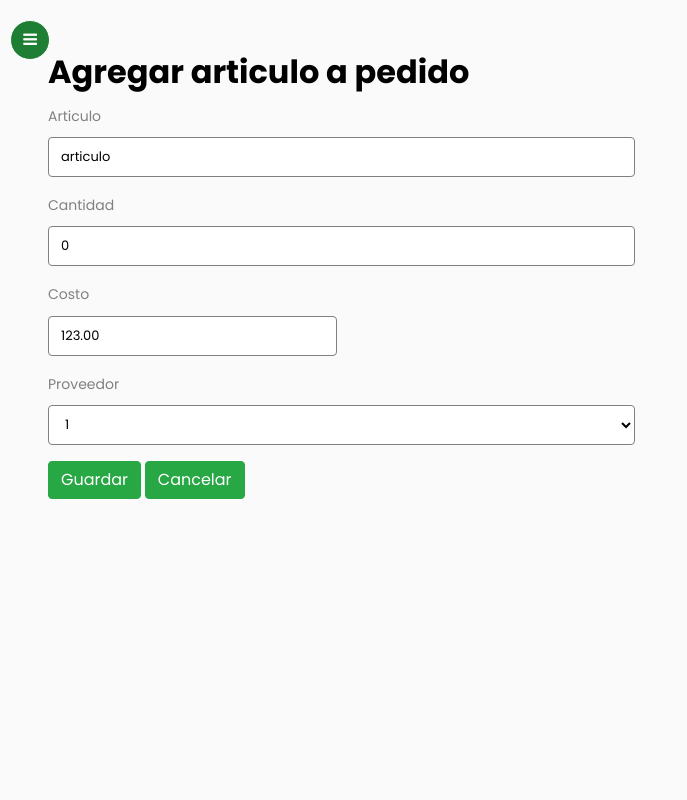
After one commit to jfpetrelli/Huellitas-PetShop, a Django app: page /ordenCompra/Add/2 in a window 1280 px wide. The commit adds this page. Shown: the whole page, without its empty margins (0-687 px from the left). Run offline with Django 3.2, Linux system fonts and the light colour scheme; a user stored in the database is signed in; data comes from the database, SQL or seed files in the repository; both versions use the stored data as it was after the commit; data that the repository does not hold is empty; some libraries are stand-ins or nearby versions.

Commit message:
OrdenCompra-OK

```diff
--- a/Huellitas/gestionStock/forms.py
+++ b/Huellitas/gestionStock/forms.py
@@ -110,7 +110,7 @@ class ConfiguracionListForm(forms.ModelForm):
         }
 
 
-class OrdenCompra(forms.ModelForm):
+class OrdenCompraForm(forms.ModelForm):
     class Meta:
         model = Tmp_Orden_Compra
 
@@ -123,8 +123,8 @@ class OrdenCompra(forms.ModelForm):
         ]
 
         labels = {
-            'descripcion': 'Articulo',
-            'articulo_proveedor': 'Art. Proveedor',
+            'descripcion': 'Descripcion',
+            'articulo_proveedor': 'Codigo Proveedor',
             'cantidad': 'Cantidad',
             'precio_costo': 'Costo',
             'proveedor': 'Proveedor',
--- a/Huellitas/gestionStock/models.py
+++ b/Huellitas/gestionStock/models.py
@@ -117,4 +117,4 @@ class Tmp_Orden_Compra(models.Model):
 
 
     class Meta:
-        verbose_name_plural = "Pre Orden de Compra "
+        verbose_name_plural = "Pre Orden de Compra"
--- a/Huellitas/gestionStock/templates/almacen.html
+++ b/Huellitas/gestionStock/templates/almacen.html
@@ -81,6 +81,7 @@
                         <td class="align-middle col-sm-2">
                             <a href="{% url 'articulo_update' articulo.id %}"><button type="button" class="btn btn-success add-new btn-xs"><i class="fa fa-pencil fa-xs" aria-hidden="true"></i></button></a>
                             <a href="{% url 'articulo_delete' articulo.id %}"><button type="button" class="btn btn-success add-new btn-xs"><i class="fa fa-trash fa-xs" aria-hidden="true"></i></button></a>
+                            <a href="{% url 'ordenCompraAdd' articulo.id %}"><button type="button" class="btn btn-success add-new btn-xs"> Pedir </button></a>
                         </td>
                     </tr>
                     {% endfor %}
--- a/Huellitas/gestionStock/templates/ordenCompra.html
+++ b/Huellitas/gestionStock/templates/ordenCompra.html
@@ -51,7 +51,6 @@
             <table class="table table-striped mt-1">
                 <thead>
                     <tr>
-                        <th class="align-middle col-sm-1">ID</th>
                         <th class="align-middle col-sm-1">Articulo</th>
                         <th class="align-middle col-sm-1">Art. Proveedor</th>
                         <th class="align-middle col-sm-1">Costo</th>
@@ -63,15 +62,14 @@
                 <tbody>
                     {% for articulo in ordenCompra %}
                     <tr>
-                        <td class="align-middle col-sm-1">{{articulo.id}}</td>
                         <td class="align-middle col-sm-1">{{articulo.descripcion}}</td>
                         <td class="align-middle col-sm-1">{{articulo.articulo_proveedor}}</td>
                         <td class="align-middle col-sm-1">{{articulo.precio_costo}}</td>
                         <td class="align-middle col-sm-1">{{articulo.proveedor}}</td>
                         <td class="align-middle col-sm-1">{{articulo.cantidad}}</td>
                         <td class="align-middle col-sm-2">
-                            <a href="{% url 'articulo_update' articulo.id %}"><button type="button" class="btn btn-success add-new btn-xs"><i class="fa fa-pencil fa-xs" aria-hidden="true"></i></button></a>
-                            <a href="{% url 'articulo_delete' articulo.id %}"><button type="button" class="btn btn-success add-new btn-xs"><i class="fa fa-trash fa-xs" aria-hidden="true"></i></button></a>
+                            <a href="{% url 'ordenCompraEdit' articulo.id %}"><button type="button" class="btn btn-success add-new btn-xs"><i class="fa fa-pencil fa-xs" aria-hidden="true"></i></button></a>
+                            <a href="{% url 'ordenCompraDelete' articulo.id %}"><button type="button" class="btn btn-success add-new btn-xs"><i class="fa fa-trash fa-xs" aria-hidden="true"></i></button></a>
                         </td>
                     </tr>
                     {% endfor %}
--- /dev/null
+++ b/Huellitas/gestionStock/templates/ordenCompraAdd.html
@@ -0,0 +1,65 @@
+{% extends "base.html" %}
+
+{% load static %}
+
+{% block content %}
+<style>
+
+.form-control{
+  border: 1px;
+ border-color: gray;
+ border-style: solid;
+
+}
+.form-control:focus {
+  border: 2px;
+  border-color: green;
+  border-style: solid;
+
+}
+.form-control::placeholder {
+  color: grey;
+
+}
+
+</style>
+
+
+<div class="container-lg">
+  <div class="table-title">
+      <div class="row">
+          <div class="col-sm-9"><h2><b>Agregar articulo a pedido</b></h2></div>
+      </div>
+  </div>
+</div>
+	<form method="POST">
+    {% csrf_token %}
+        <div class="form-row">
+          <div class="form-group col-md-6">
+            <label for="descripcion">{{ form2.descripcion.label }}</label>
+            {{ form2.descripcion }}
+          </div>
+        </div>
+        <div class ="form-row">
+          <div class="form-group col-md-6">
+            <label for="cantidad">{{ form.cantidad.label }}</label>
+            {{ form.cantidad }}
+          </div>
+        </div>
+        <div class="class form-row">
+          <div class="class form-group col-md-3">
+            <label for="precio_costo">{{ form2.precio_costo.label }}</label>
+            {{ form2.precio_costo }}
+          </div>
+        </div>
+        <div class="class form-row">
+          <div class="class form-group col-md-6">
+            <label for="proveedor">{{ form2.proveedor.label }}</label>
+            {{ form2.proveedor }}
+          </div>
+        </div>
+        <button type="submit" class="btn btn-success">Guardar</button>
+        <a href="{% url 'articulo_list' %}" class="btn btn-success">Cancelar</a>
+  </form>
+
+{% endblock %}
--- a/Huellitas/gestionStock/urls.py
+++ b/Huellitas/gestionStock/urls.py
@@ -29,13 +29,19 @@ urlpatterns = [
 
 
 
+
     path('resumen/',views.resumen, name="Resumen"),
 
     # Ordenes de compra
-    path('ordenCompra/',login_required(views.ordenCompraList.as_view()), name="ordenCompraList"),
-    path('ordenCompra/<str:proveedor>',login_required(views.ordenCompraList.as_view()), name="ordenCompraList"),
-    path('ordenCompraPDF/',login_required(views.ordenCompraPDF.as_view()), name="ordenCompraPDF"),
-    path('ordenCompraPDF/<str:proveedor>',login_required(views.ordenCompraPDF.as_view()), name="ordenCompraPDF")
+    path('ordenCompra/', login_required(views.OrdenCompraList.as_view()), name="ordenCompraList"),
+    path('ordenCompra/<str:proveedor>', login_required(views.OrdenCompraList.as_view()), name="ordenCompraList"),
+    path('ordenCompra/Add/<int:pk>', login_required(views.OrdenCompraAdd.as_view()), name="ordenCompraAdd"),
+    path('ordenCompra/Edit/<int:pk>', login_required(views.OrdenCompraEdit.as_view()), name="ordenCompraEdit"),
+    path('ordenCompra/Delete/<int:pk>', login_required(views.OrdenCompraDelete.as_view()), name="ordenCompraDelete"),
+    path('ordenCompra/Add/OrdenCompraList/<str:articulo>', login_required(views.OrdenCompraList.as_view()), name="configuracion_list"),
+    # PDF
+    path('ordenCompraPDF/', login_required(views.OrdenCompraPDF.as_view()), name="ordenCompraPDF"),
+    path('ordenCompraPDF/<str:proveedor>', login_required(views.OrdenCompraPDF.as_view()), name="ordenCompraPDF")
 
 
 ]
--- a/Huellitas/gestionStock/views.py
+++ b/Huellitas/gestionStock/views.py
@@ -2,9 +2,9 @@ from django.shortcuts import render, HttpResponse, redirect
 from django.views.generic import ListView, CreateView, TemplateView, UpdateView, DeleteView
 from django.urls import reverse_lazy
 from django.db.models import Q
-from django.http import FileResponse
+from django.http import HttpResponseRedirect, FileResponse
 from gestionStock.models import Proveedores, Localidades, Articulos, Configuracion_Listas, Configuracion_Columnas
-from gestionStock.forms import ProveedoresForm, ArticulosForm, ConfiguracionListForm, OrdenCompra
+from gestionStock.forms import ProveedoresForm, ArticulosForm, ConfiguracionListForm, OrdenCompraForm
 from django.contrib.auth.views import LoginView, LogoutView
 from gestionStock.controller import configuracion_archivos as ca, insertar as ins, insertar_lista as ins_list
 import os, io
@@ -121,7 +121,6 @@ def configuracion(request):
 
     proveedores = Proveedores.objects.all()
 
-
     if "GET" == request.method:
         return render(request,"configuracion.html",{'proveedores': proveedores})
     else:
@@ -233,7 +232,7 @@ def resumen(request):
 
     return render(request,"resumen.html")
 
-class ordenCompraList(ListView):
+class OrdenCompraList(ListView):
     model = Tmp_Orden_Compra
     queryset = model.objects.all()
     context_object_name = "ordenCompra"
@@ -243,26 +242,100 @@ class ordenCompraList(ListView):
 
     def get_queryset(self): # new
         query = self.request.GET.get('buscar')
+        query2 = self.request.GET.get('art')
         if query:
             object_list = Tmp_Orden_Compra.objects.filter(
                 Q(proveedor__razon_social__icontains=query))
+        elif query2:
+            object_list = Tmp_Orden_Compra.objects.filter(
+                Q(descripcion=query2))
         else:
             object_list = Tmp_Orden_Compra.objects.all()
         return object_list
 
+class OrdenCompraAdd(CreateView):
 
-class ordenCompraPDF(View):
+    model = Tmp_Orden_Compra
+    second_model = Articulos
+    template_name = 'ordenCompraAdd.html'
+    form_class = OrdenCompraForm
+    second_form_class = ArticulosForm
+    success_url = reverse_lazy('articulo_list')
+
+    def dispatch(self, request, *args, **kwargs):
+        pk = self.kwargs.get('pk', 0)
+        articulo = Articulos.objects.get(id=pk)
+        oc = Tmp_Orden_Compra.objects.all()
+        if oc.filter(articulo_proveedor=articulo.articulo_proveedor, proveedor=articulo.proveedor).exists():
+            return redirect(f'/ordenCompra/?art={articulo.descripcion}')
+        else:
+            return super().dispatch(request, *args, **kwargs)
+
+    def get_context_data(self, **kwargs):
+        context = super(OrdenCompraAdd, self).get_context_data(**kwargs)
+        pk = self.kwargs.get('pk', 0)
+        articulo = self.second_model.objects.get(id=pk)
+        if 'form' not in context:
+            context['form'] = self.form_class(self.request.GET)
+        if 'form2' not in context:
+            context['form2'] = self.second_form_class(instance=articulo)
+        context['id'] = pk
+        return context
+
+    def post(self, request, *arg, **kwargs):
+
+        self.object = self.get_object
+        pk = self.kwargs.get('pk', 0)
+        articulo = self.second_model.objects.get(id=pk)
+        form = self.form_class(request.POST)
+
+        solicitud = form.save(commit=False)
+        print(type(articulo))
+        if form.is_valid():
+            solicitud.descripcion = articulo.descripcion
+            solicitud.articulo_proveedor = articulo.articulo_proveedor
+            solicitud.precio_costo = articulo.precio_costo
+            solicitud.proveedor = articulo.proveedor
+            solicitud.cantidad = self.request.POST['cantidad']
+            solicitud.save()
+            return HttpResponseRedirect(self.get_success_url())
+        else:
+            return self.render_to_response(self.get_context_data(form=form))
+
+class OrdenCompraEdit(UpdateView):
+    model = Tmp_Orden_Compra
+    second_model = Tmp_Orden_Compra
+    template_name = 'ordenCompraAdd.html'
+    form_class = OrdenCompraForm
+    second_form_class = Tmp_Orden_Compra
+    success_url = reverse_lazy('ordenCompraList')
+
+    def get_context_data(self, **kwargs):
+        context = super(OrdenCompraEdit, self).get_context_data(**kwargs)
+        if 'form' not in context:
+            context['form'] = self.form_class(self.request.GET)
+        if 'form2' not in context:
+            context['form2'] = context['form']
+        return context
+
+class OrdenCompraDelete(DeleteView):
+    model = Tmp_Orden_Compra
+    template_name = "articulo_confirm_delete.html"
+    success_url = reverse_lazy('ordenCompraList')
+
+class OrdenCompraPDF(View):
 
     def cabecera(self, pdf):
         # Establecemos el tamaño de letra en 16 y el tipo de letra Helvetica
-        pdf.setFont("Helvetica", 16)
+        pdf.setFont("Helvetica", 20)
         # Dibujamos una cadena en la ubicación X,Y especificada
-        pdf.drawString(200, 790, u"ORDEN DE COMPRA")
-        pdf.drawString(200, 770, u"Proveedor "+ self.request.GET.get('buscar'))
+        pdf.drawString(120, 800, u"ORDEN DE COMPRA HUELLITAS")
+        pdf.setFont("Helvetica", 13)
+        pdf.drawString(20, 710, u"Proveedor: "+ self.request.GET.get('buscar'))
         # Obtengo fecha
         ahora = datetime.datetime.now()
         fecha_actual = ahora.strftime("%A, %d de %B %Y %I:%M %p")
-        pdf.drawString(200, 750, u"Fecha: "+ fecha_actual)
+        pdf.drawString(20, 690, u"Fecha: "+ fecha_actual)
 
     def tabla(self, pdf, y):
         # Creamos una tupla de encabezados para neustra tabla
@@ -272,12 +345,17 @@ class ordenCompraPDF(View):
         renglones = object_list = Tmp_Orden_Compra.objects.filter(
                 Q(proveedor__razon_social__icontains=query))
         detalles = []
+        cantidad = 0
+        total = 0
         for renglon in renglones:
             detalles.append((renglon.articulo_proveedor, renglon.descripcion,
                              renglon.precio_costo, renglon.cantidad))
-
+            cantidad = cantidad + renglon.cantidad
+            total = total + (renglon.cantidad * renglon.precio_costo)
+        txt = f"Total de articulos = {cantidad}  total = ${total}"
+        pdf.drawString(20, 670 , txt)
         # Establecemos el tamaño de cada una de las columnas de la tabla
-        detalle_orden = Table([encabezados] + detalles, colWidths=[2 * cm, 5 * cm, 3 * cm, 2 * cm])
+        detalle_orden = Table([encabezados] + detalles, colWidths=[  5 * cm, 3 * cm, 2 * cm])
         # Aplicamos estilos a las celdas de la tabla
         detalle_orden.setStyle(TableStyle(
             [
@@ -296,11 +374,17 @@ class ordenCompraPDF(View):
 
     def get(self, request, *args, **kwargs):
         # Indicamos el tipo de contenido a devolver, en este caso un pdf
-        response = HttpResponse(content_type='application/pdf')
-        # La clase io.BytesIO permite tratar un array de bytes como un fichero binario, se utiliza como almacenamiento temporal
+#      response = HttpResponse(content_type='application/pdf')
+
+        # array de bytes, se utiliza como almacenamiento temporal
         buffer = BytesIO()
         # Canvas nos permite hacer el reporte con coordenadas X y Y
+        proveedor = self.request.GET.get("buscar")
+        fecha_actual = datetime.datetime.now().strftime("%d/%B/%Y")
+        titulo = f'OC-{proveedor}-{fecha_actual}'
         pdf = canvas.Canvas(buffer)
+        #Titulo
+        pdf.setTitle(titulo)
         # Llamo al método cabecera donde están definidos los datos que aparecen en la cabecera del reporte.
         self.cabecera(pdf)
         y = 600
@@ -308,7 +392,17 @@ class ordenCompraPDF(View):
         # Con show page hacemos un corte de página para pasar a la siguiente
         pdf.showPage()
         pdf.save()
-        pdf = buffer.getvalue()
-        buffer.close()
-        response.write(pdf)
+        # pdf = buffer.getvalue()
+        # buffer.close()
+        buffer.seek(0)
+        response = FileResponse(buffer, as_attachment=True, filename=f'{titulo}.pdf')
+  #      response.write(pdf)
+
+        #Borra la info descargada
+
+        query = self.request.GET.get('buscar')
+        renglones = object_list = Tmp_Orden_Compra.objects.filter(
+            Q(proveedor__razon_social__icontains=query))
+        renglones.delete()
+
         return response
```
Also changed, not shown: Huellitas/gestionStock/templates/ordenCompraPDFc.html (added, +14 -0 lines), Huellitas/huellitas.sqlite3.
